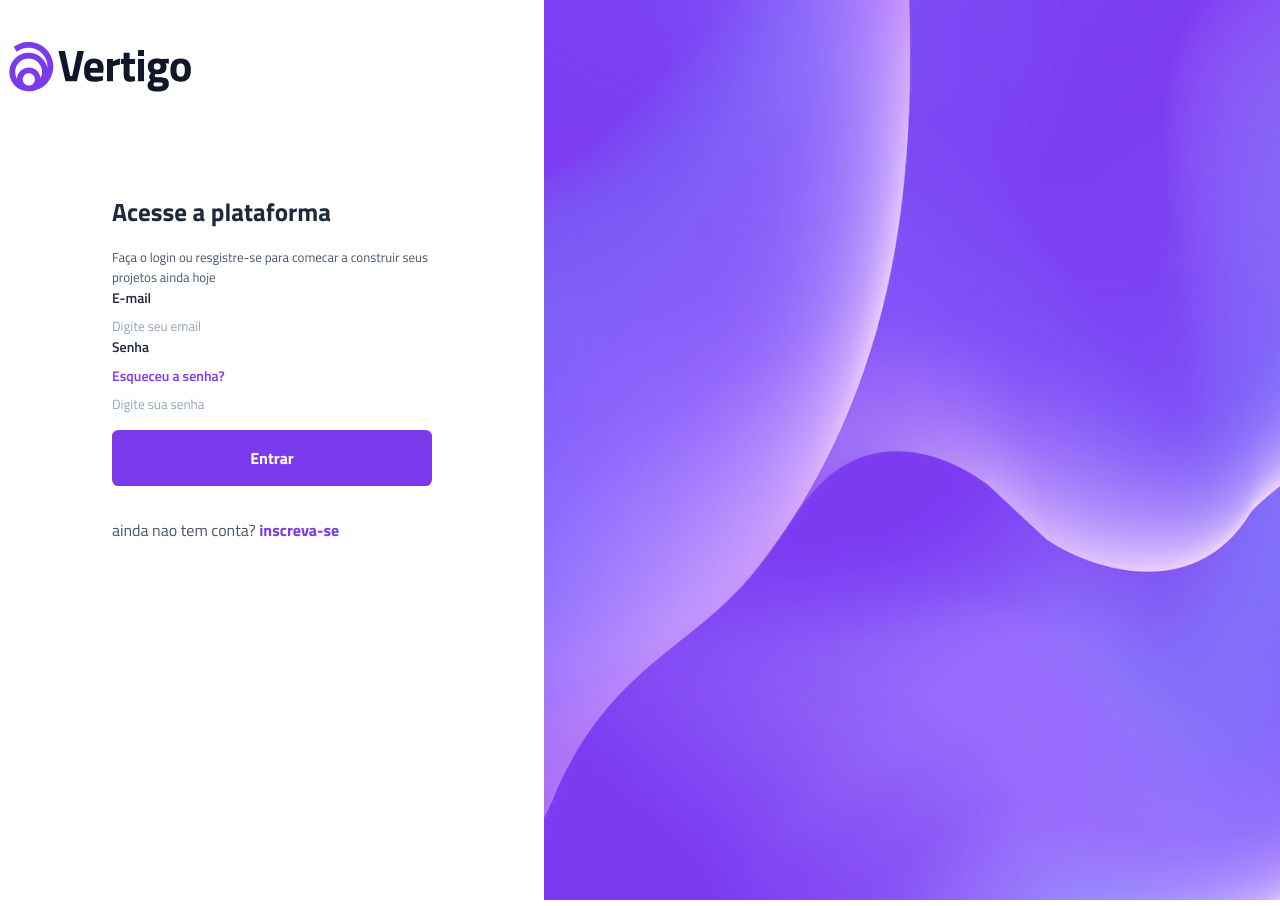
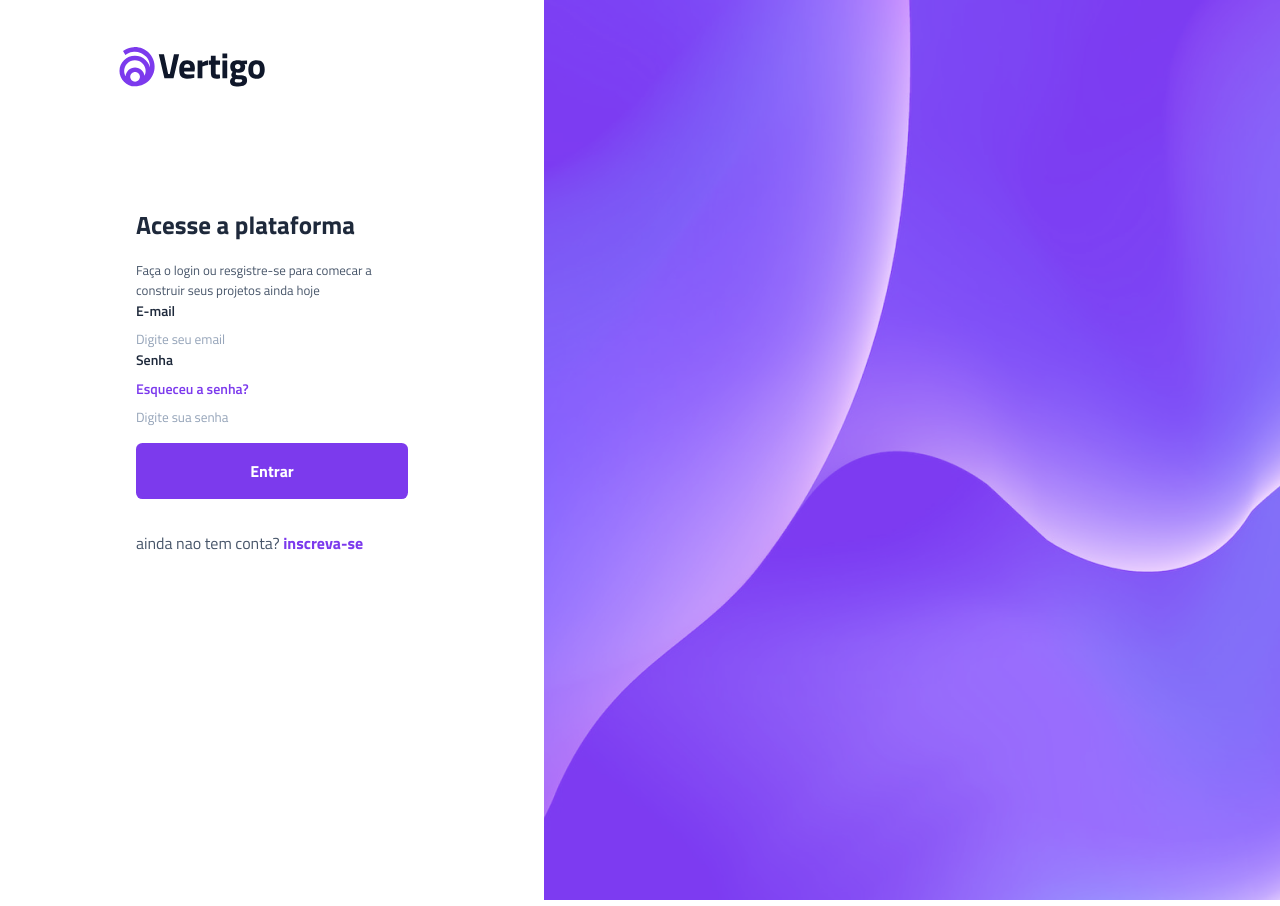
Before and after one commit to danielcarv1227/projeto-vertigo, a plain HTML site: page index.html in a window 1280 px wide. Drawn offline with Linux system fonts and the light colour scheme.

Commit message:
ajustes de margin e padding do main

```diff
--- a/style.css
+++ b/style.css
@@ -123,14 +123,18 @@ main {
     header {
         background: none;
         justify-content: flex-start;
+        margin: 2.5rem 7rem 7rem;
+
+        height: fit-content;
     }
 
     header img {
-        width: 10 rem;
+        width: 10rem;
     }
 
     main {
-        padding-inline: 7rem;
+        margin-inline: 7rem;
+        max-width: 24rem;
     }
 
     .conteudo {
```
